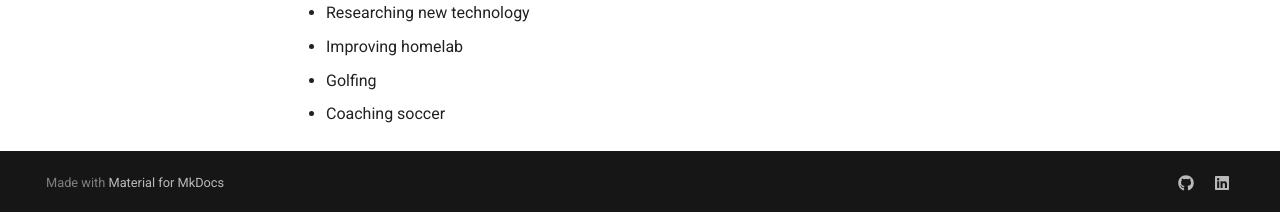
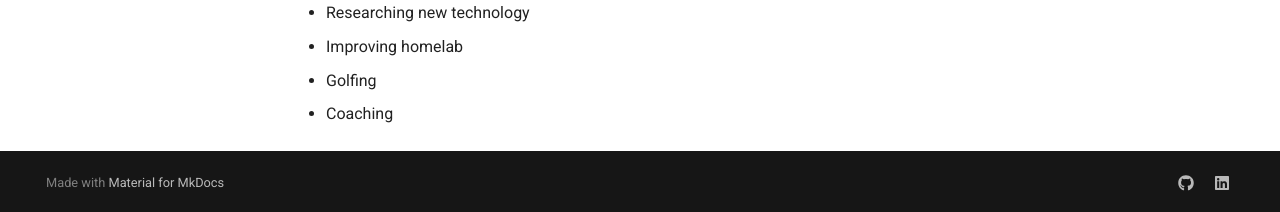
Before and after one commit to stevejoluc/stevejoluc.github.io, an MkDocs documentation site: the page built from docs/about/about.md, in a window 1280 px wide and 1386 px high. Shown: the part 1171-1383 px from the top of the window. Built offline with MkDocs 1.6.1 and Material for MkDocs 9.7.7, drawn with Linux system fonts in a browser that asks for light colours.

Commit message:
update about

```diff
--- a/docs/about/about.md
+++ b/docs/about/about.md
@@ -28,4 +28,4 @@ I come from a family that has a deep history of being first responders and servi
 - Researching new technology
 - Improving homelab
 - Golfing
-- Coaching soccer
+- Coaching
```
